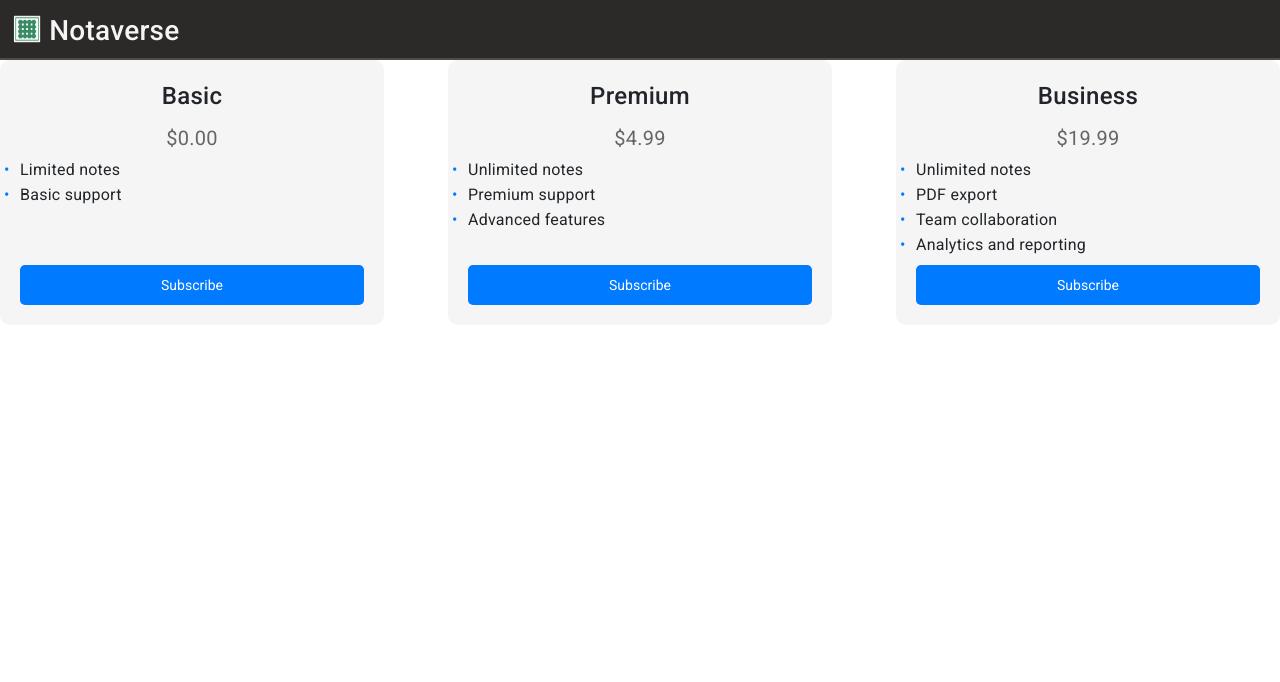
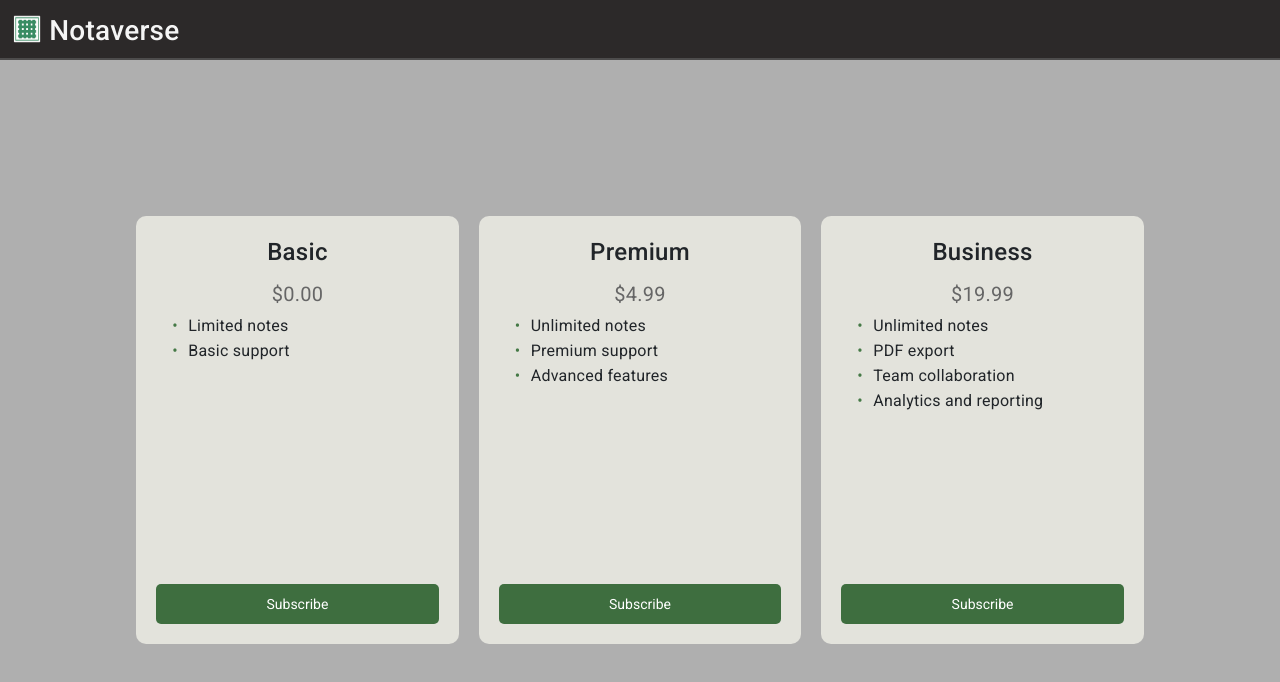
Before and after one commit to JoenHo/notaverse, an Angular app in the folder client/: page /#/price in a window 1280 px wide. Shown: the top 682 px of the page. Built offline with nearby package versions, Linux system fonts and the light colour scheme.

Commit message:
Update price page style

```diff
--- a/client/src/app/pages/price/price.component.html
+++ b/client/src/app/pages/price/price.component.html
@@ -1,5 +1,5 @@
 <app-nav></app-nav>
-<div class="price-plans">
+<div class="price-plans-container">
   <div class="price-plan" *ngFor="let plan of plans">
     <div class="plan-details">
       <h2 class="plan-name">{{ plan.name }}</h2>
@@ -8,6 +8,7 @@
         <li *ngFor="let feature of plan.features">{{ feature }}</li>
       </ul>
     </div>
+    <br>
     <button class="subscribe-button" (click)="subscribe(plan.name)">
       Subscribe
     </button>
--- a/client/src/app/pages/price/price.component.scss
+++ b/client/src/app/pages/price/price.component.scss
@@ -1,6 +1,11 @@
-.price-plans {
+.price-plans-container {
+  width: 100vw;
+  height: calc(100vh - 60px);
+  background-color: #afafaf;
   display: flex;
-  justify-content: space-between;
+  justify-content: center;
+  align-items: center;
+  padding: 8%;
 }
 
 .price-plan {
@@ -8,8 +13,10 @@
   flex-direction: column;
   justify-content: space-between;
   width: 30%;
-  background-color: #f5f5f5;
+  height: 80%;
+  background-color: #e3e3dc;
   padding: 20px;
+  margin: 10px;
   border-radius: 10px;
   text-align: center;
 
@@ -26,7 +33,7 @@
 
   ul {
     list-style-type: none;
-    padding: 0;
+    padding: 5px, 5px;
     margin: 10px 0;
     font-size: 16px;
     text-align: left;
@@ -36,7 +43,7 @@
     margin-bottom: 5px;
     &:before {
       content: '•';
-      color: #007bff;
+      color: #457946;
       display: inline-block;
       width: 1em;
       margin-left: -1em;
@@ -44,7 +51,7 @@
   }
 
   button {
-    background-color: #007bff;
+    background-color: #3e6e3f;
     color: #fff;
     border: none;
     border-radius: 5px;
@@ -54,57 +61,7 @@
     transition: background-color 0.2s;
 
     &:hover {
-      background-color: #0062cc;
-    }
-  }
-
-  // Additional styles for different plan types
-
-  &.basic {
-    background-color: #f5f5f5;
-    h2 {
-      color: #007bff;
-    }
-    button {
-      background-color: #fff;
-      color: #007bff;
-      border: 2px solid #007bff;
-      &:hover {
-        background-color: #007bff;
-        color: #fff;
-      }
-    }
-  }
-
-  &.premium {
-    background-color: #f5f5f5;
-    h2 {
-      color: #28a745;
-    }
-    p {
-      color: #28a745;
-    }
-    button {
-      background-color: #28a745;
-      &:hover {
-        background-color: #218838;
-      }
-    }
-  }
-
-  &.business {
-    background-color: #f5f5f5;
-    h2 {
-      color: #dc3545;
-    }
-    p {
-      color: #dc3545;
-    }
-    button {
-      background-color: #dc3545;
-      &:hover {
-        background-color: #c82333;
-      }
+      background-color: #3b643c;
     }
   }
 }
```
